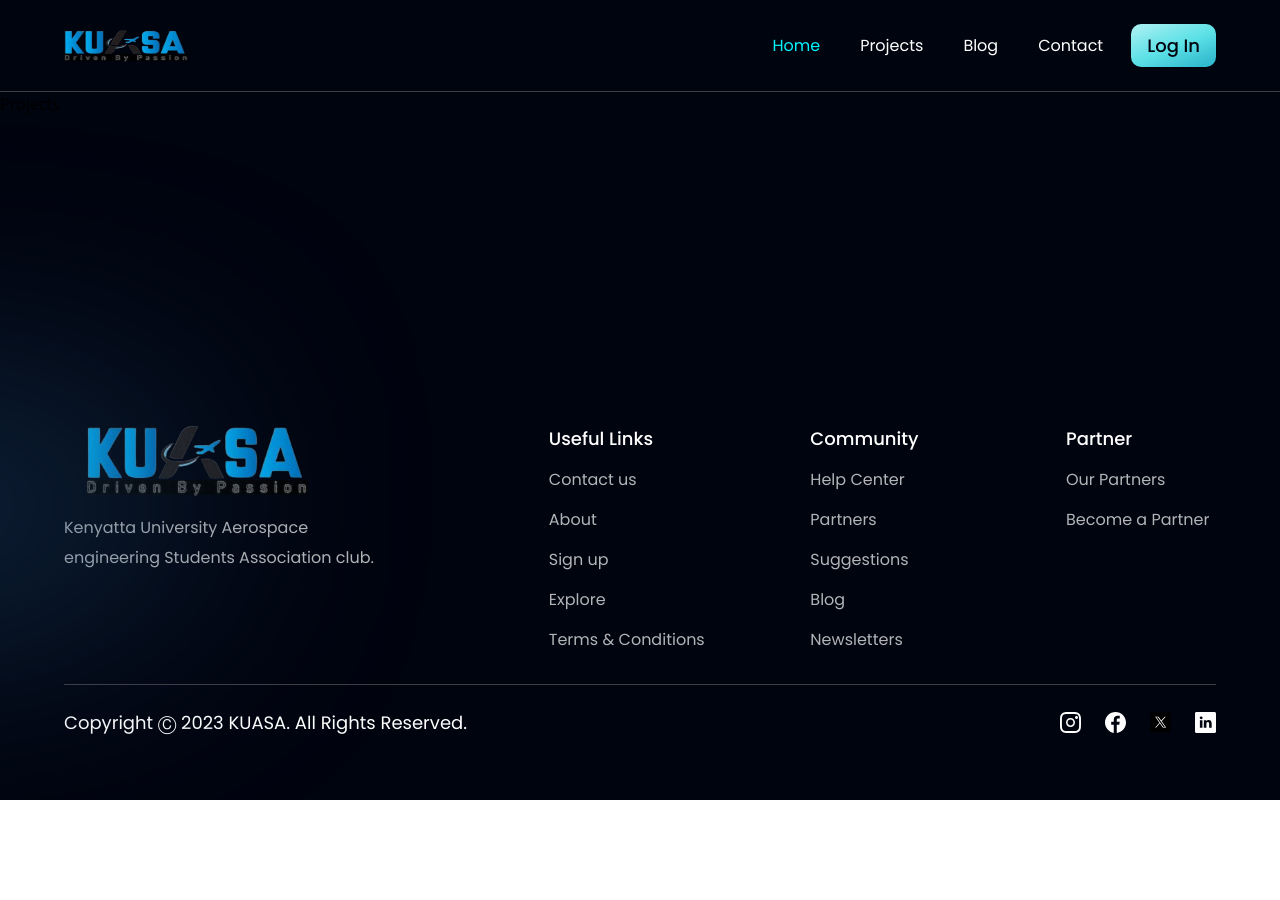
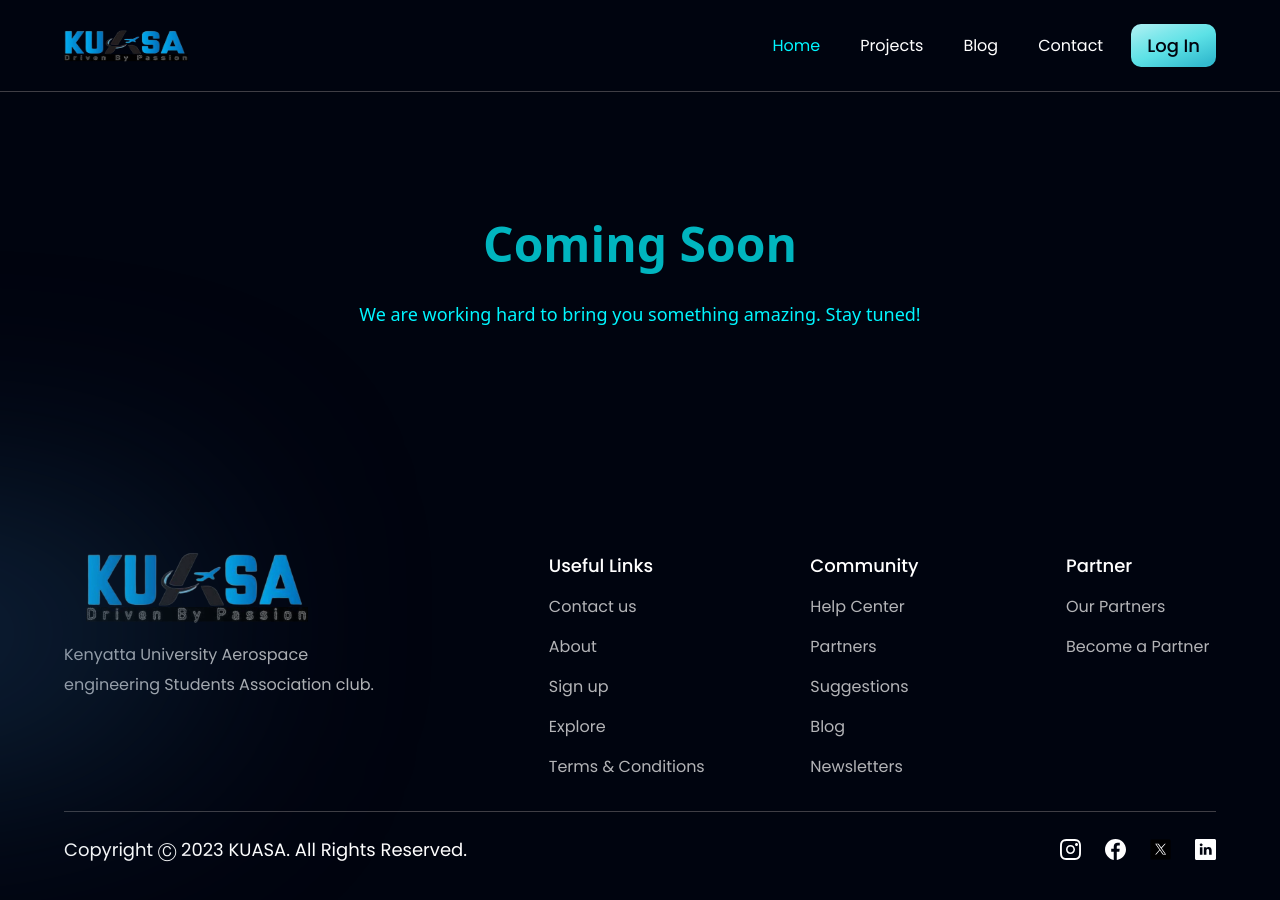
Before and after one commit to EsbonMigiro/kuasa-front, a React (Vite) app: page /projects in a window 1280 px wide. Shown: the top 900 px of the page. Before the commit the page ends 800 px from the top, so only its background shows below. Built offline with nearby package versions, Linux system fonts and the light colour scheme.

Commit message:
Added project page

```diff
--- a/src/pages/Projects.jsx
+++ b/src/pages/Projects.jsx
@@ -1,5 +1,11 @@
 import React from "react";
+import {ComingSoon} from "./ComingSoon";
+import styles from "../style";
 
 export const Projects = () => {
-  return <div>Projects</div>;
+  return (
+    <div className={`${styles.flexCenter} ${styles.marginY}`}>
+      <ComingSoon />
+    </div>
+  );
 };
```
